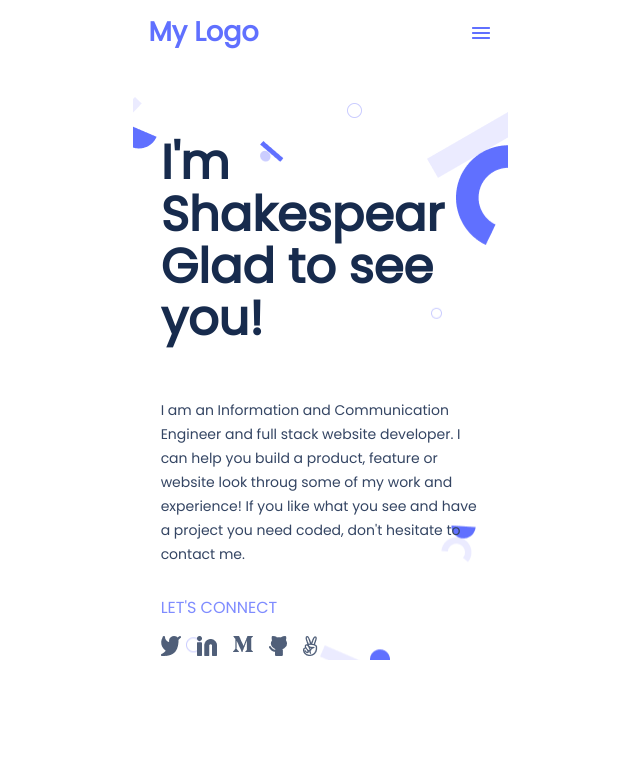
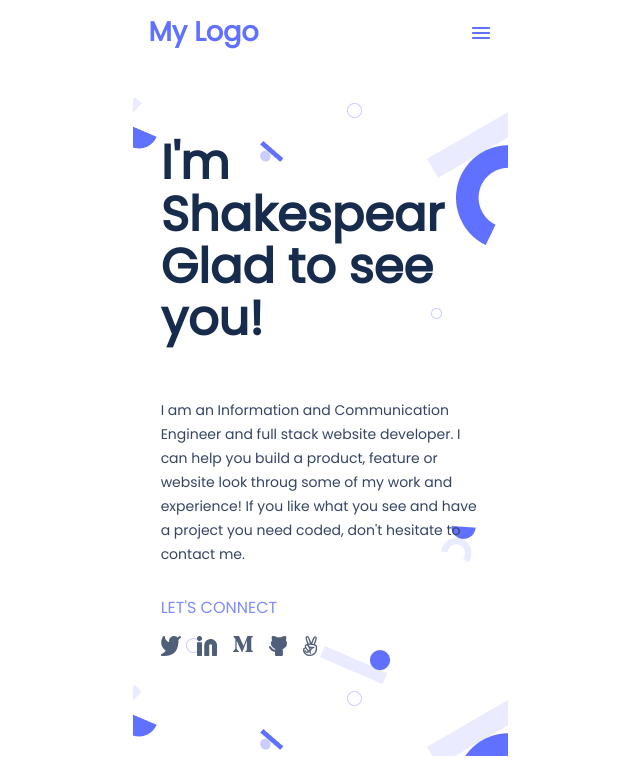
Before and after one commit to shakespear95/portfolio-project, a website: page index.html in a window 1280 px wide. Shown: the top 769 px of the page, without its empty margins (320-960 px from the left). Drawn offline with Linux system fonts and the light colour scheme.

Commit message:
Update style.css
added final touches to the sections gaps

```diff
--- a/css/style.css
+++ b/css/style.css
@@ -531,3 +531,7 @@ button:active {
   border-color: #333;
   color: #eee;
 }
+
+.connect {
+  padding-bottom: 5em;
+}
```
